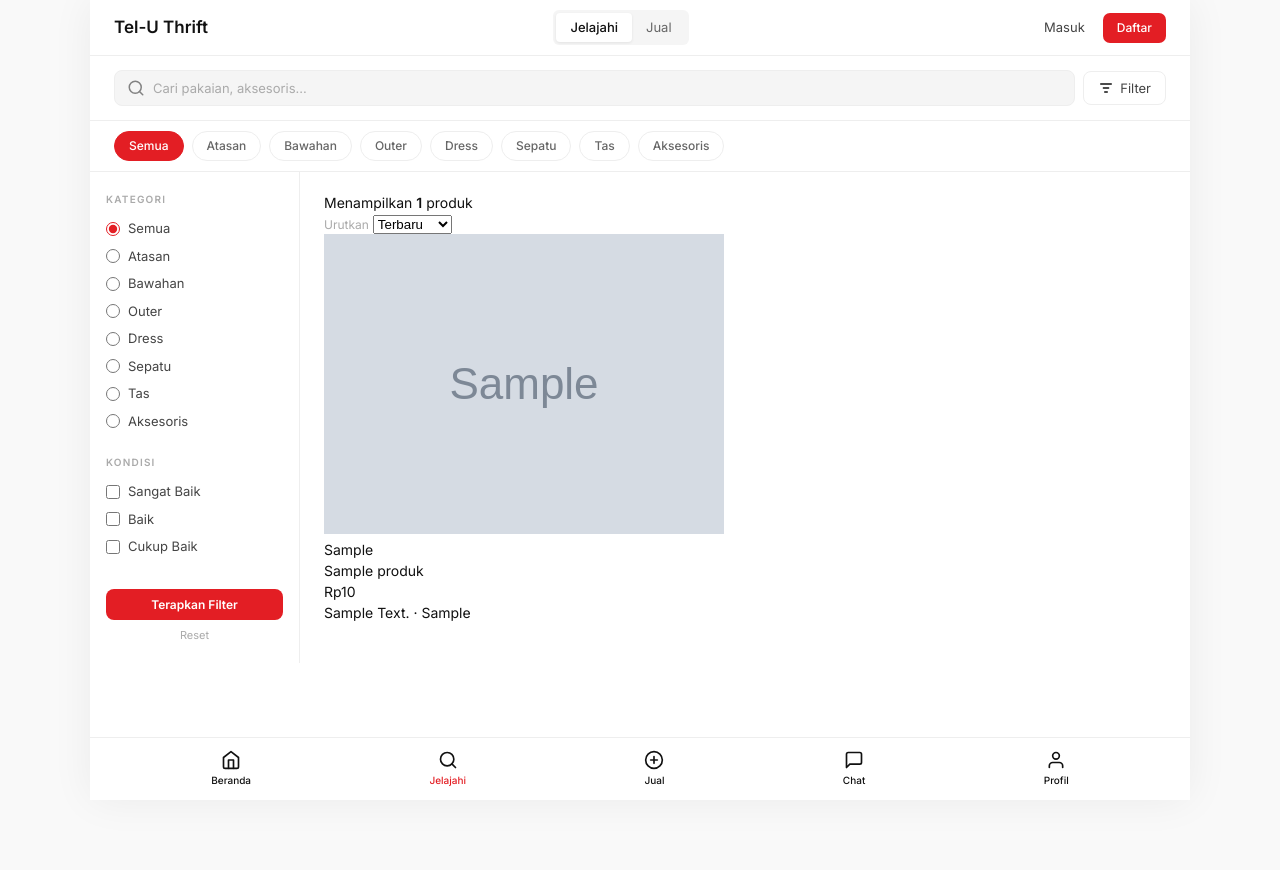
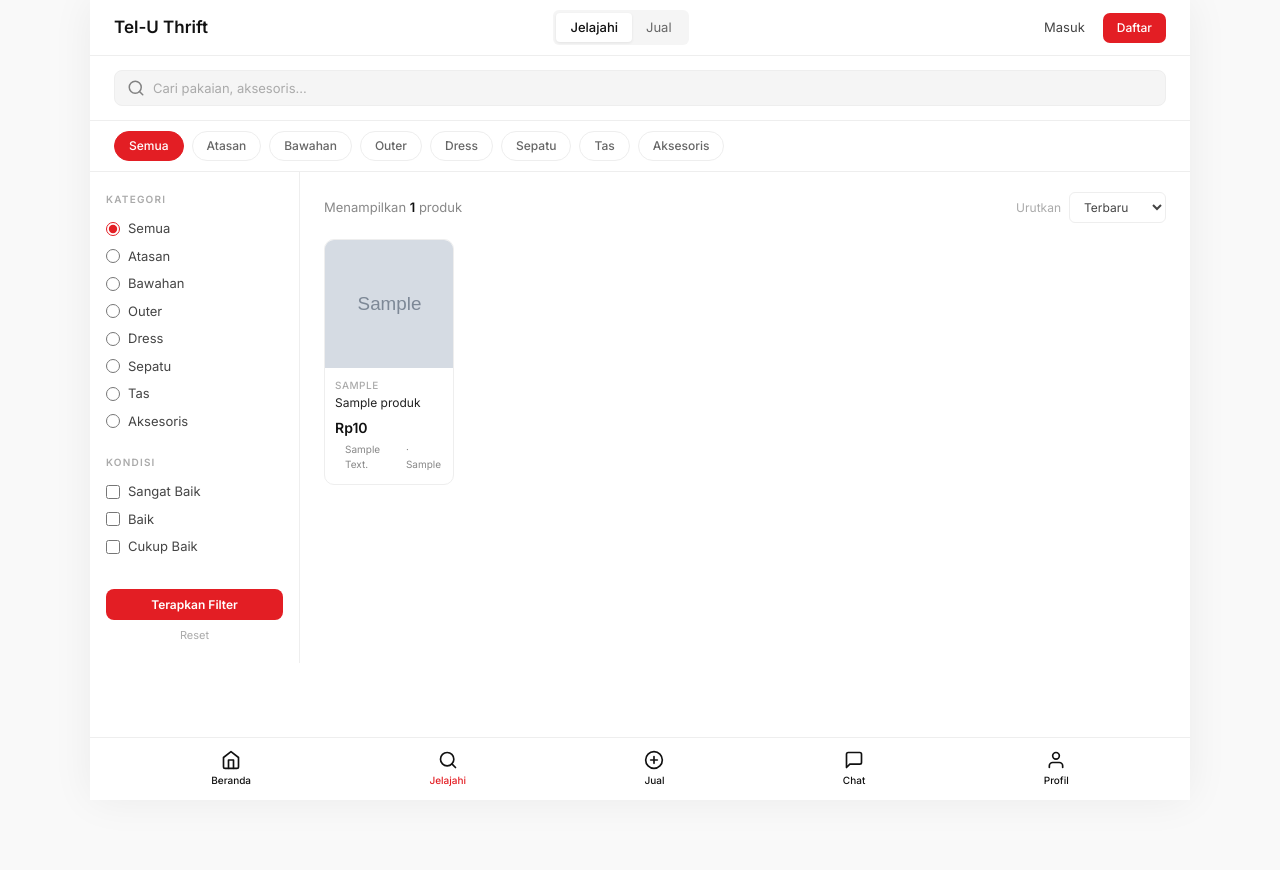
Before and after one commit to PBW-1-2026/4903-tubes-team-7, a PHP site: page /jelajah.php in a window 1280 px wide. Run offline with PHP 8.4, Linux system fonts and the light colour scheme; tables that the repository leaves empty or names only in its code hold one stand-in row (values such as "Sample post"); grey boxes marked "Sample" are stand-in pictures.

Commit message:
perbaikan filter kategori, update CSS (ketinggalan)

```diff
--- a/teluThrift/css/jelajah.css
+++ b/teluThrift/css/jelajah.css
@@ -18,6 +18,11 @@ body {
 a {
   text-decoration: none;
   color: inherit;
+}
+
+img {
+  display: block;
+  max-width: 100%;
 }
 
 .bungkus {
@@ -185,7 +190,7 @@ a {
 }
 
 .pil-filter {
-  display: flex;
+  display: none;
   align-items: center;
   gap: 6px;
   border: 1.5px solid #eeeeee;
@@ -330,6 +335,245 @@ a {
   min-width: 0;
 }
 
+.bar-urut {
+  display: flex;
+  align-items: center;
+  justify-content: space-between;
+  margin-bottom: 1rem;
+}
+
+.jumlah-hasil {
+  font-size: 13px;
+  color: #888888;
+}
+
+.jumlah-hasil strong {
+  color: #111111;
+  font-weight: 600;
+}
+
+.kanan-urut {
+  display: flex;
+  align-items: center;
+  gap: 8px;
+}
+
+.pilih-urut {
+  padding: 6px 10px;
+  border: 1.5px solid #eeeeee;
+  border-radius: 6px;
+  background: #ffffff;
+  font-size: 12px;
+  color: #444444;
+  outline: none;
+  cursor: pointer;
+  font-family: "Inter", sans-serif;
+}
+
+.grid-produk {
+  display: grid;
+  grid-template-columns: repeat(6, 1fr);
+  gap: 12px;
+}
+
+.kartu-produk {
+  border-radius: 10px;
+  overflow: hidden;
+  border: 1px solid #eeeeee;
+  background: #ffffff;
+  transition:
+    box-shadow 0.2s,
+    transform 0.2s;
+  display: block;
+  text-decoration: none;
+  color: inherit;
+  cursor: pointer;
+}
+
+.kartu-produk:hover {
+  box-shadow: 0 4px 16px rgba(0, 0, 0, 0.08);
+  transform: translateY(-2px);
+}
+
+.kartu-produk.terjual {
+  opacity: 0.6;
+  pointer-events: none;
+}
+
+.thumb-produk {
+  width: 100%;
+  aspect-ratio: 1/1;
+  background: #f5f5f5;
+  display: flex;
+  align-items: center;
+  justify-content: center;
+  position: relative;
+  overflow: hidden;
+  font-size: 44px;
+}
+
+.thumb-produk img {
+  width: 100%;
+  height: 100%;
+  object-fit: cover;
+}
+
+.label-produk {
+  position: absolute;
+  top: 8px;
+  left: 8px;
+  background: #e31e24;
+  color: #ffffff;
+  font-size: 9px;
+  font-weight: 600;
+  letter-spacing: 0.5px;
+  padding: 3px 7px;
+  border-radius: 4px;
+  text-transform: uppercase;
+}
+
+.label-produk.terjual {
+  background: #888888;
+}
+
+.tombol-favorit {
+  position: absolute;
+  top: 8px;
+  right: 8px;
+  width: 28px;
+  height: 28px;
+  background: #ffffff;
+  border: 1px solid #eeeeee;
+  border-radius: 50%;
+  display: flex;
+  align-items: center;
+  justify-content: center;
+  font-size: 14px;
+  cursor: pointer;
+  transition: border-color 0.15s;
+  text-decoration: none;
+  line-height: 1;
+}
+
+.tombol-favorit:hover {
+  border-color: #e31e24;
+}
+
+.tombol-favorit.aktif {
+  color: #e31e24;
+  border-color: #fcc;
+}
+
+.badan-produk {
+  padding: 10px 10px 12px;
+}
+
+.merek-produk {
+  font-size: 10px;
+  color: #aaaaaa;
+  font-weight: 500;
+  text-transform: uppercase;
+  letter-spacing: 0.5px;
+  margin-bottom: 2px;
+}
+
+.nama-produk {
+  font-size: 12px;
+  color: #222222;
+  line-height: 1.35;
+  margin-bottom: 5px;
+}
+
+.harga-produk {
+  font-size: 14px;
+  font-weight: 600;
+  color: #111111;
+}
+
+.harga-produk.coret {
+  color: #aaaaaa;
+  text-decoration: line-through;
+  font-weight: 400;
+}
+
+.meta-produk {
+  display: flex;
+  gap: 5px;
+  align-items: center;
+  margin-top: 4px;
+}
+
+.ukuran-produk {
+  font-size: 10px;
+  color: #888888;
+}
+
+.dot-kondisi {
+  width: 5px;
+  height: 5px;
+  border-radius: 50%;
+  flex-shrink: 0;
+}
+
+.dot-kondisi.sangat_baik {
+  background: #4caf50;
+}
+
+.dot-kondisi.baik {
+  background: #ff9800;
+}
+
+.dot-kondisi.cukup_baik {
+  background: #e31e24;
+}
+
+.kondisi-produk {
+  font-size: 10px;
+  color: #888888;
+}
+
+.nomor-halaman {
+  display: flex;
+  justify-content: center;
+  gap: 5px;
+  margin-top: 1.5rem;
+  padding-bottom: 1.5rem;
+}
+
+.tombol-halaman {
+  width: 32px;
+  height: 32px;
+  border: 1.5px solid #eeeeee;
+  border-radius: 6px;
+  background: #ffffff;
+  font-size: 12px;
+  color: #666666;
+  cursor: pointer;
+  display: flex;
+  align-items: center;
+  justify-content: center;
+  transition: all 0.15s;
+  text-decoration: none;
+  font-family: "Inter", sans-serif;
+}
+
+.tombol-halaman:hover {
+  border: 1.5px solid #e31e24;
+  color: #e31e24;
+}
+
+.tombol-halaman.aktif {
+  background: #e31e24;
+  color: #ffffff;
+  font-weight: 600;
+}
+
+.tombol-halaman.nonaktif {
+  opacity: 0.35;
+  cursor: default;
+  pointer-events: none;
+}
+
 .nav-bawah {
   border-top: 1px solid #eeeeee;
   background: #ffffff;
@@ -406,10 +650,13 @@ ul {
     height: 100vh;
     overflow-y: auto;
     z-index: 300;
-    box-shadow: 0 8px 32px rgba(0, 0, 0, 0.12);
+    box-shadow: 0 8px 32px rgba(0, 0, 0, 0.06);
   }
   .grid-produk {
     grid-template-columns: repeat(2, 1fr);
+  }
+  .pil-filter {
+    display: flex;
   }
 }
 
--- a/teluThrift/jelajah.php
+++ b/teluThrift/jelajah.php
@@ -60,7 +60,7 @@ if (isset($_GET['q']) && $_GET['q'] !== '') {
     <div class="baris-kategori">
         <?php $kats = [''=>'Semua','atasan'=>'Atasan','bawahan'=>'Bawahan','outerwear'=>'Outer','dress'=>'Dress','sepatu'=>'Sepatu','tas'=>'Tas','aksesoris'=>'Aksesoris']; ?>
         <?php foreach ($kats as $val => $label): ?>
-        <a href="#" class="pil-kategori<?php if ($val===''): ?> aktif<?php endif; ?>" onclick="document.querySelector('input[name=\"kategori\"][value=\"<?= $val ?>\"]').checked=true;muat()"><?= $label ?></a>
+        <a href="#" class="pil-kategori<?php if ($kategori===$val): ?> aktif<?php endif; ?>" data-kategori="<?= $val ?>" onclick="pilihKategori(this.dataset.kategori, this);return false"><?= $label ?></a>
         <?php endforeach; ?>
     </div>
 
@@ -71,7 +71,7 @@ if (isset($_GET['q']) && $_GET['q'] !== '') {
                 <?php $kats = [''=>'Semua','atasan'=>'Atasan','bawahan'=>'Bawahan','outerwear'=>'Outer','dress'=>'Dress','sepatu'=>'Sepatu','tas'=>'Tas','aksesoris'=>'Aksesoris']; ?>
                 <?php foreach ($kats as $val => $label): ?>
                     <label class="opsi-filter">
-                        <input type="radio" name="kategori" value="<?= $val ?>" onchange="muat()"<?php if ($kategori===$val): ?> checked<?php endif; ?>>
+                        <input type="radio" name="kategori" value="<?= $val ?>" onchange="pilihKategori(this.value)"<?php if ($kategori===$val): ?> checked<?php endif; ?>>
                         <?= $label ?>
                     </label>
                 <?php endforeach; ?>
@@ -119,6 +119,18 @@ if (isset($_GET['q']) && $_GET['q'] !== '') {
 function toggleSidebar() {
     document.getElementById('samping').classList.toggle('buka');
 }
+function pilihKategori(val, el) {
+    document.querySelectorAll('.pil-kategori').forEach(function(p) { p.classList.remove('aktif'); });
+    if (el) {
+        el.classList.add('aktif');
+    } else {
+        var pill = document.querySelector('.pil-kategori[data-kategori="' + val + '"]');
+        if (pill) pill.classList.add('aktif');
+    }
+    var radio = document.querySelector('input[name="kategori"][value="' + val + '"]');
+    if (radio) radio.checked = true;
+    muat();
+}
 </script>
 </body>
 </html>
```
